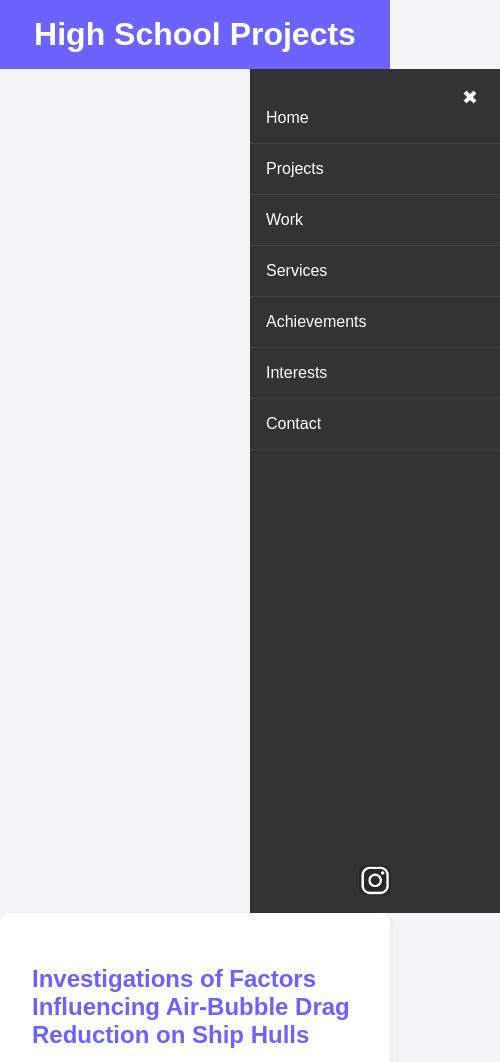
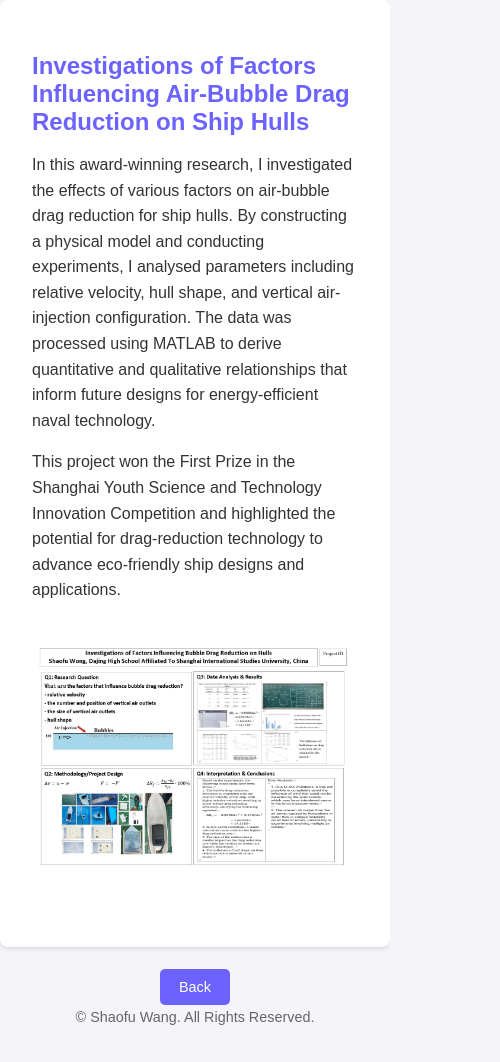
Before and after one commit to Alessio1Wong/bio, a plain HTML site: page project1-highschool.html in a window 390 px wide. Shown: the top 1062 px of the page, 500 px wide, since content can reach past the window. After the commit the page ends 1040 px from the top, so only its background shows below. Drawn offline with Linux system fonts and the light colour scheme.

Commit message:
Add files via upload

```diff
--- a/project1-highschool.html
+++ b/project1-highschool.html
@@ -79,29 +79,19 @@
         transform: scale(1.2);
         box-shadow: 0px 4px 8px rgba(0, 0, 0, 0.2);
     }
+        @media (max-width: 768px) {
+            .nav-links {
+                flex-direction: column; /* 改为垂直排列 */
+                align-items: center; /* 居中对齐 */
+            }
+            .nav-links a {
+                width: 80%; /* 设置宽度占比 */
+                margin-bottom: 10px; /* 添加底部间距 */
+            }
+        }
     </style>
 </head>
 <body>
-    <header>
-        <h1>High School Projects</h1>
-    </header>
-    <nav class="nav-bar" id="navBar">
-    　<button class="close-button" onclick="toggleMenu()">✖</button>
-        <ul>
-            <li><a href="index.html">Home</a></li>
-            <li><a href="content-projects.html">Projects</a></li>
-            <li><a href="work.html">Work</a></li>
-            <li><a href="services.html">Services</a></li>
-            <li><a href="achievements.html">Achievements</a></li>
-            <li><a href="interests.html">Interests</a></li>
-            <li><a href="contact.html">Contact</a></li>
-        </ul>
-    <div class="social-links">
-        <a href="https://www.instagram.com/superechonimbus/profilecard/?igsh=dzA4b3FyYW9iNjR5" target="_blank" class="instagram-link" title="Visit my Instagram">
-            <img src="https://github.com/Alessio1Wong/bio/blob/main/insicon.png?raw=true" alt="Instagram" />
-        </a>
-    </div>
-    </nav>
     <div class="container">
         <div class="project">
             <h2>Investigations of Factors Influencing Air-Bubble Drag Reduction on Ship Hulls</h2>
```
